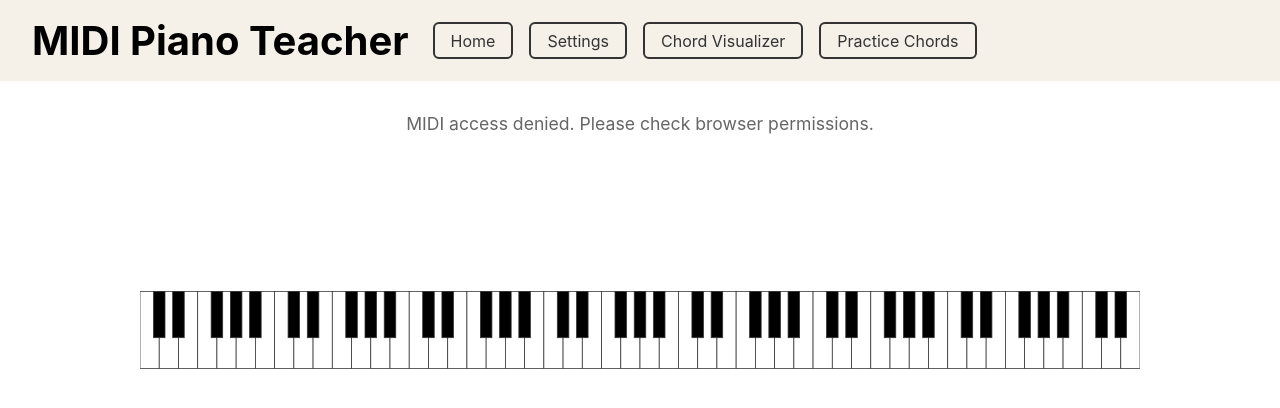
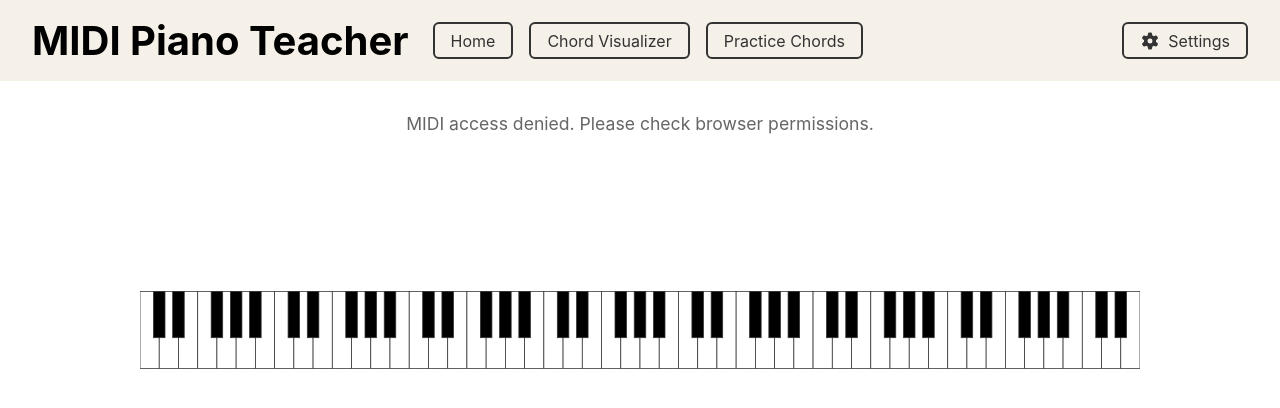
Before and after one commit to mjosephs1/midi-piano-teacher-web, a React (Create React App) app: page / in a window 1280 px wide. Shown: the top 408 px of the page. Built offline with nearby package versions, Linux system fonts and the light colour scheme.

Commit message:
Install fontawesome and use the gear icon for the settings button. Move the settings button to the top right

```diff
--- a/package.json
+++ b/package.json
@@ -3,6 +3,10 @@
   "version": "0.1.0",
   "private": true,
   "dependencies": {
+    "@fortawesome/fontawesome-svg-core": "^7.2.0",
+    "@fortawesome/free-regular-svg-icons": "^7.2.0",
+    "@fortawesome/free-solid-svg-icons": "^7.2.0",
+    "@fortawesome/react-fontawesome": "^3.3.1",
     "@testing-library/dom": "^10.4.1",
     "@testing-library/jest-dom": "^6.9.1",
     "@testing-library/react": "^16.3.2",
--- a/src/App.css
+++ b/src/App.css
@@ -19,6 +19,7 @@
   background-color: #f5f0e8;
   padding: 1rem 2rem;
   box-sizing: border-box;
+  position: relative;
 }
 
 .app-header h1 {
@@ -48,6 +49,29 @@
 
 .nav-links a:hover {
   background: #f0f0f0;
+}
+
+.settings-link {
+  position: absolute;
+  right: 2rem;
+  display: flex;
+  align-items: center;
+  gap: 0.5rem;
+  border: none;
+  background: transparent;
+  padding: 0;
+}
+
+.settings-link:hover {
+  background: transparent;
+}
+
+.settings-link svg {
+  background: transparent;
+}
+
+.settings-icon {
+  color: #333;
 }
 
 .App .status {
--- a/src/App.tsx
+++ b/src/App.tsx
@@ -7,6 +7,14 @@ import { Settings, KEYBOARD_SIZES } from './Settings';
 import { ChordVisualizer } from './ChordVisualizer';
 import { PracticeChords } from './PracticeChords';
 import { PracticeMode } from './PracticeMode';
+import { FontAwesomeIcon } from '@fortawesome/react-fontawesome'
+import { library } from '@fortawesome/fontawesome-svg-core'
+
+/* import all the icons in Free Solid, Free Regular, and Brands styles */
+import { faGear } from '@fortawesome/free-solid-svg-icons'
+
+library.add(faGear)
+
 
 const STORAGE_KEY = 'midiPianoNumKeys';
 
@@ -42,9 +50,12 @@ const App: FC = () => {
         <h1>MIDI Piano Teacher</h1>
         <nav className="nav-links">
           <Link to="/">Home</Link>
-          <Link to="/settings">Settings</Link>
           <Link to="/chord-visualizer">Chord Visualizer</Link>
           <Link to="/practice-chords">Practice Chords</Link>
+          <Link to="/settings" className="settings-link">
+            <FontAwesomeIcon icon={faGear} />
+            Settings
+          </Link>
         </nav>
       </header>
 
```
Also changed, not shown: 1 other file (tests, documents, lock files or other folders).
